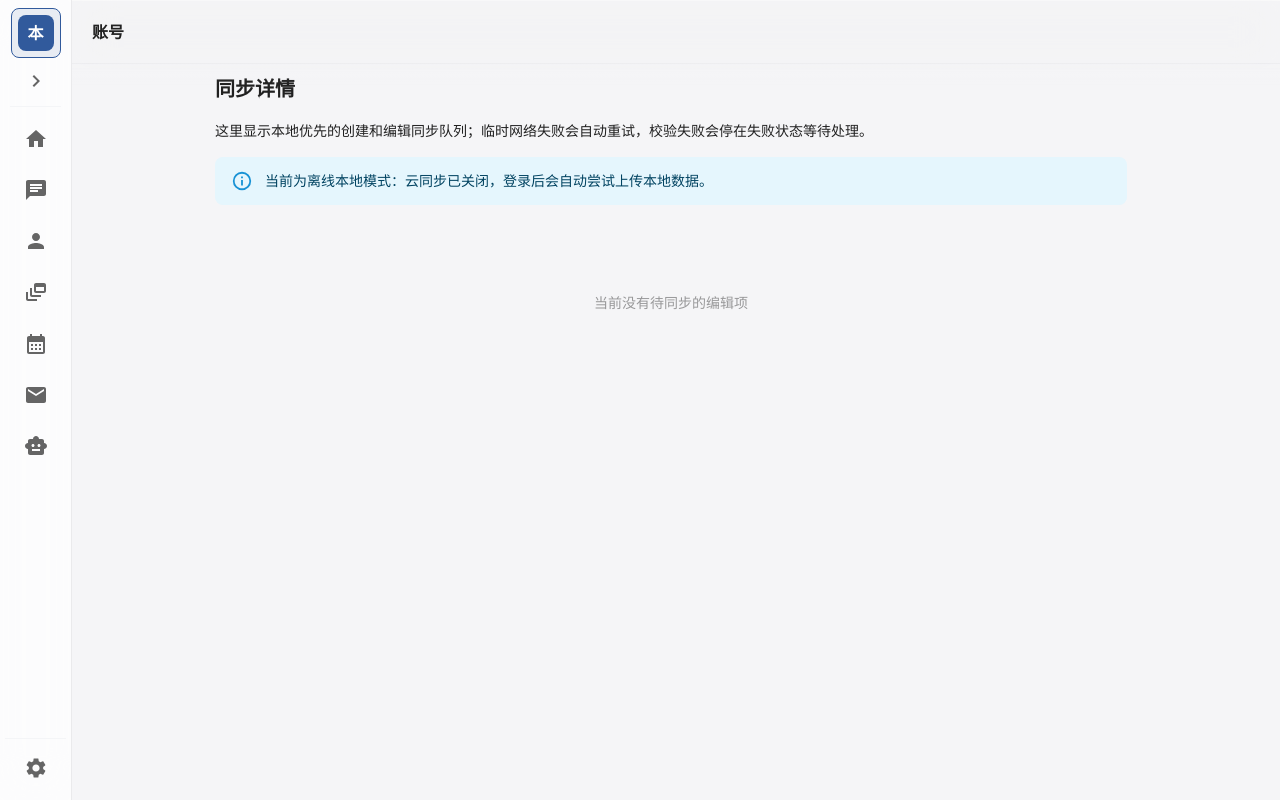
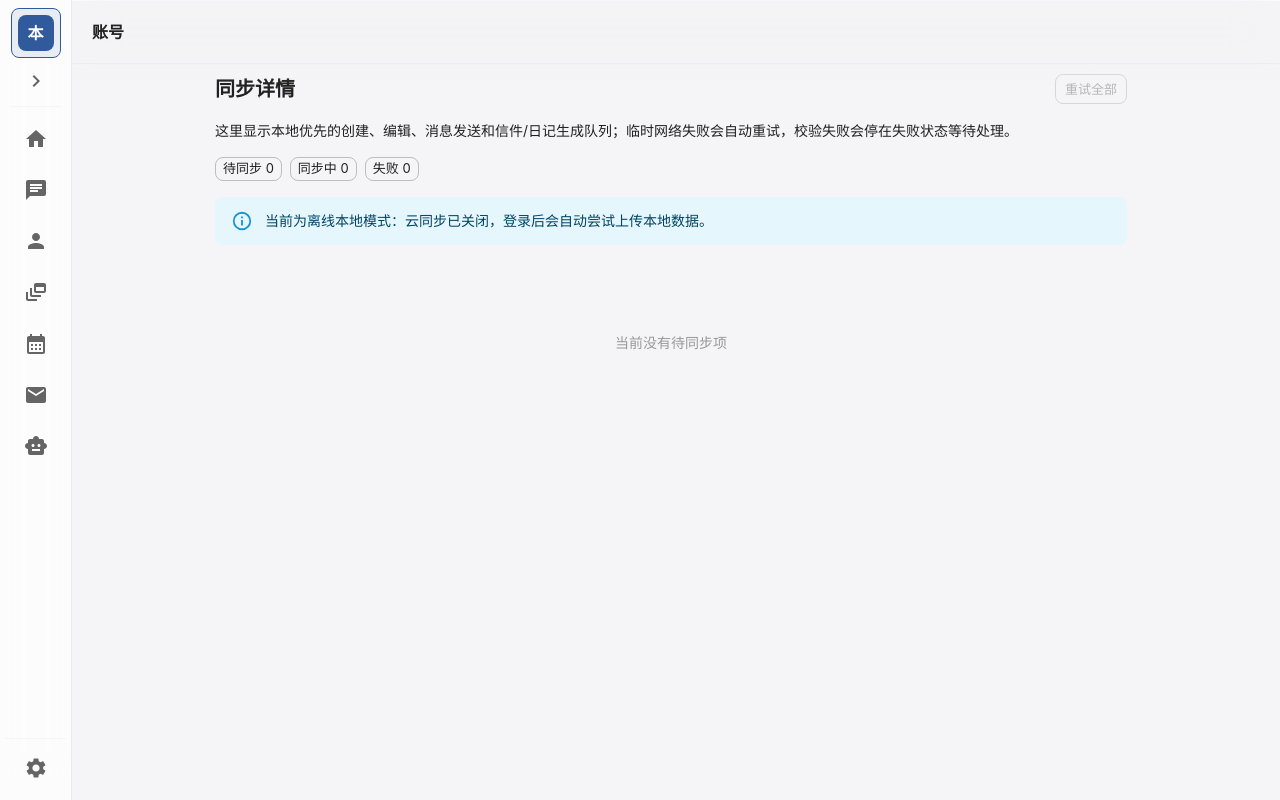
Before and after one commit to iwxyi/Pneumata-Client, a React (Vite) app: page /account/sync-status in a window 1280 px wide. Built offline with nearby package versions, Linux system fonts and the light colour scheme.

Commit message:
Expand sync status visibility

```diff
--- a/src/pages/SyncStatusPage.tsx
+++ b/src/pages/SyncStatusPage.tsx
@@ -1,21 +1,26 @@
-import { Alert, Box, Card, CardContent, Chip, Stack, Typography } from '@mui/material';
+import { Alert, Box, Button, Card, CardContent, Chip, Stack, Typography } from '@mui/material';
 import { useMemo } from 'react';
 import { useTranslation } from 'react-i18next';
 import { useCharacterStore } from '../stores/useCharacterStore';
 import { useChatStore } from '../stores/useChatStore';
 import { useAuthStore } from '../stores/useAuthStore';
+import { useMessageStore } from '../stores/useMessageStore';
+import { useCharacterArtifactStore } from '../stores/useCharacterArtifactStore';
 import EmptyState from '../components/common/EmptyState';
 
 export default function SyncStatusPage() {
   const { i18n } = useTranslation();
   const characterStore = useCharacterStore();
   const chatStore = useChatStore();
+  const messageStore = useMessageStore();
+  const artifactStore = useCharacterArtifactStore();
   const authMode = useAuthStore((s) => s.authMode);
+  const isZh = i18n.language.startsWith('zh');
 
   const items = useMemo(() => {
     const characterItems = (characterStore.pendingOperations || []).map((item) => ({
       id: item.id,
-      scope: i18n.language.startsWith('zh') ? '角色' : 'Characters',
+      scope: isZh ? '角色' : 'Characters',
       kind: item.kind,
       status: item.status,
       createdAt: item.clientTimestamp,
@@ -26,7 +31,7 @@ export default function SyncStatusPage() {
 
     const chatItems = (chatStore.pendingOperations || []).map((item) => ({
       id: item.id,
-      scope: i18n.language.startsWith('zh') ? '聊天' : 'Chats',
+      scope: isZh ? '聊天' : 'Chats',
       kind: item.kind,
       status: item.status,
       createdAt: item.clientTimestamp,
@@ -35,39 +40,89 @@ export default function SyncStatusPage() {
       targetCount: item.targetIds.length,
     }));
 
-    return [...characterItems, ...chatItems].sort((a, b) => b.createdAt - a.createdAt);
-  }, [characterStore.pendingOperations, chatStore.pendingOperations, i18n.language]);
+    const messageItems = (messageStore.pendingOperations || []).map((item) => ({
+      id: item.id,
+      scope: isZh ? '消息' : 'Messages',
+      kind: item.kind,
+      status: item.status,
+      createdAt: item.createdAt,
+      attemptCount: item.attemptCount,
+      lastError: item.lastError || null,
+      targetCount: 1,
+    }));
+
+    const artifactItems = (artifactStore.jobs || [])
+      .filter((item) => item.status === 'pending' || item.status === 'running' || item.status === 'failed')
+      .map((item) => ({
+        id: item.id,
+        scope: isZh ? '信件 / 日记' : 'Letters / Diary',
+        kind: item.kind,
+        status: item.status === 'running' ? 'syncing' : item.status,
+        createdAt: item.createdAt,
+        attemptCount: item.attempts,
+        lastError: item.error || null,
+        targetCount: 1,
+      }));
+
+    return [...characterItems, ...chatItems, ...messageItems, ...artifactItems].sort((a, b) => b.createdAt - a.createdAt);
+  }, [artifactStore.jobs, characterStore.pendingOperations, chatStore.pendingOperations, isZh, messageStore.pendingOperations]);
 
   const labelMap: Record<string, string> = {
-    delete: i18n.language.startsWith('zh') ? '删除' : 'Delete',
-    restore: i18n.language.startsWith('zh') ? '恢复' : 'Restore',
-    purge: i18n.language.startsWith('zh') ? '彻底删除' : 'Purge',
-    empty_deleted: i18n.language.startsWith('zh') ? '清空回收站' : 'Empty trash',
-    create: i18n.language.startsWith('zh') ? '创建' : 'Create',
-    patch: i18n.language.startsWith('zh') ? '编辑' : 'Edit',
-    pending: i18n.language.startsWith('zh') ? '待同步' : 'Pending',
-    syncing: i18n.language.startsWith('zh') ? '同步中' : 'Syncing',
-    failed: i18n.language.startsWith('zh') ? '同步失败' : 'Failed',
+    delete: isZh ? '删除' : 'Delete',
+    restore: isZh ? '恢复' : 'Restore',
+    purge: isZh ? '彻底删除' : 'Purge',
+    empty_deleted: isZh ? '清空回收站' : 'Empty trash',
+    create: isZh ? '创建' : 'Create',
+    patch: isZh ? '编辑' : 'Edit',
+    birth_letter: isZh ? '诞生信' : 'Birth letter',
+    final_letter: isZh ? '信件' : 'Letter',
+    diary: isZh ? '日记' : 'Diary',
+    pending: isZh ? '待同步' : 'Pending',
+    syncing: isZh ? '同步中' : 'Syncing',
+    failed: isZh ? '同步失败' : 'Failed',
+    succeeded: isZh ? '已完成' : 'Succeeded',
   };
+
+  const retryAll = () => {
+    void chatStore.flushPendingOperations();
+    void characterStore.flushPendingOperations();
+    void messageStore.flushPendingOperations();
+    void artifactStore.resumeProcessing();
+  };
+
+  const failedCount = items.filter((item) => item.status === 'failed').length;
+  const pendingCount = items.filter((item) => item.status === 'pending').length;
+  const syncingCount = items.filter((item) => item.status === 'syncing').length;
 
   return (
     <Box sx={{ p: 3, pt: { xs: 1, sm: 1, md: 3 }, pb: { xs: 15, sm: 12 }, maxWidth: 960, mx: 'auto' }}>
-      <Typography variant="h6" sx={{ fontWeight: 700, mb: 2 }}>
-        {i18n.language.startsWith('zh') ? '同步详情' : 'Sync details'}
+      <Box sx={{ display: 'flex', justifyContent: 'space-between', gap: 1, alignItems: 'center', flexWrap: 'wrap', mb: 2 }}>
+        <Typography variant="h6" sx={{ fontWeight: 700 }}>
+          {isZh ? '同步详情' : 'Sync details'}
+        </Typography>
+        <Button size="small" variant="outlined" onClick={retryAll} disabled={items.length === 0}>
+          {isZh ? '重试全部' : 'Retry all'}
+        </Button>
+      </Box>
+
+      <Typography variant="body2" color="text.secondary" sx={{ mb: 2 }}>
+        {isZh ? '这里显示本地优先的创建、编辑、消息发送和信件/日记生成队列；临时网络失败会自动重试，校验失败会停在失败状态等待处理。' : 'This page shows local-first create, edit, message, and artifact queues. Temporary network failures retry automatically; validation failures stay failed for review.'}
       </Typography>
 
-      <Typography variant="body2" color="text.secondary" sx={{ mb: 2 }}>
-        {i18n.language.startsWith('zh') ? '这里显示本地优先的创建和编辑同步队列；临时网络失败会自动重试，校验失败会停在失败状态等待处理。' : 'This page shows local-first create and edit sync operations. Temporary network failures retry automatically; validation failures stay failed for review.'}
-      </Typography>
+      <Stack direction="row" spacing={1} useFlexGap sx={{ mb: 2, flexWrap: 'wrap' }}>
+        <Chip size="small" label={isZh ? `待同步 ${pendingCount}` : `Pending ${pendingCount}`} variant="outlined" />
+        <Chip size="small" label={isZh ? `同步中 ${syncingCount}` : `Syncing ${syncingCount}`} variant="outlined" color={syncingCount > 0 ? 'primary' : 'default'} />
+        <Chip size="small" label={isZh ? `失败 ${failedCount}` : `Failed ${failedCount}`} variant="outlined" color={failedCount > 0 ? 'error' : 'default'} />
+      </Stack>
 
       {authMode === 'local' ? (
         <Alert severity="info" sx={{ mb: 2 }}>
-          {i18n.language.startsWith('zh') ? '当前为离线本地模式：云同步已关闭，登录后会自动尝试上传本地数据。' : 'You are in local-only offline mode. Cloud sync is disabled and local data will be uploaded automatically after login.'}
+          {isZh ? '当前为离线本地模式：云同步已关闭，登录后会自动尝试上传本地数据。' : 'You are in local-only offline mode. Cloud sync is disabled and local data will be uploaded automatically after login.'}
         </Alert>
       ) : null}
 
       {items.length === 0 ? (
-        <EmptyState variant="plain" message={i18n.language.startsWith('zh') ? '当前没有待同步的编辑项' : 'No queued edit sync items'} />
+        <EmptyState variant="plain" message={isZh ? '当前没有待同步项' : 'No queued sync items'} />
       ) : (
         <Stack spacing={1.5}>
           {items.map((item) => (
@@ -84,7 +139,7 @@ export default function SyncStatusPage() {
                   </Typography>
                 </Box>
                 <Typography variant="body2" color="text.secondary">
-                  {i18n.language.startsWith('zh') ? `目标数量：${item.targetCount}，重试次数：${item.attemptCount}` : `Targets: ${item.targetCount}, Retries: ${item.attemptCount}`}
+                  {isZh ? `目标数量：${item.targetCount}，重试次数：${item.attemptCount}` : `Targets: ${item.targetCount}, Retries: ${item.attemptCount}`}
                 </Typography>
                 {item.lastError ? (
                   <Typography variant="body2" color="error.main">
@@ -92,7 +147,7 @@ export default function SyncStatusPage() {
                   </Typography>
                 ) : (
                   <Typography variant="body2" color="text.secondary">
-                    {i18n.language.startsWith('zh') ? '暂无错误，队列中的创建或编辑通常会很快完成。' : 'No error recorded. Queued creates or edits usually finish quickly.'}
+                    {isZh ? '暂无错误，队列中的本地操作通常会很快完成。' : 'No error recorded. Queued local operations usually finish quickly.'}
                   </Typography>
                 )}
               </CardContent>
```
